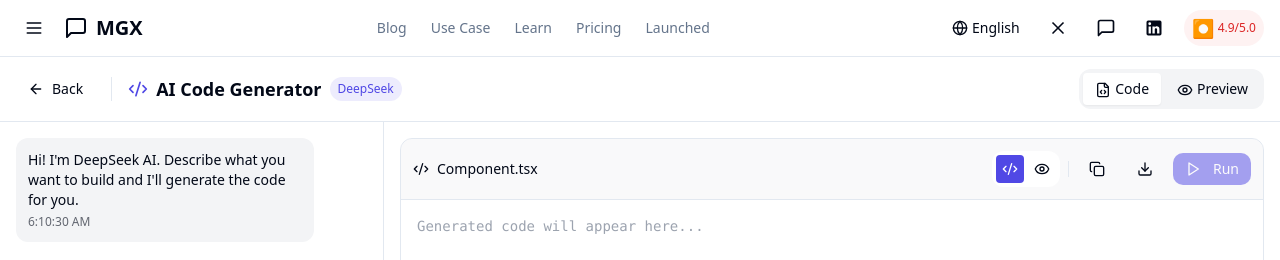
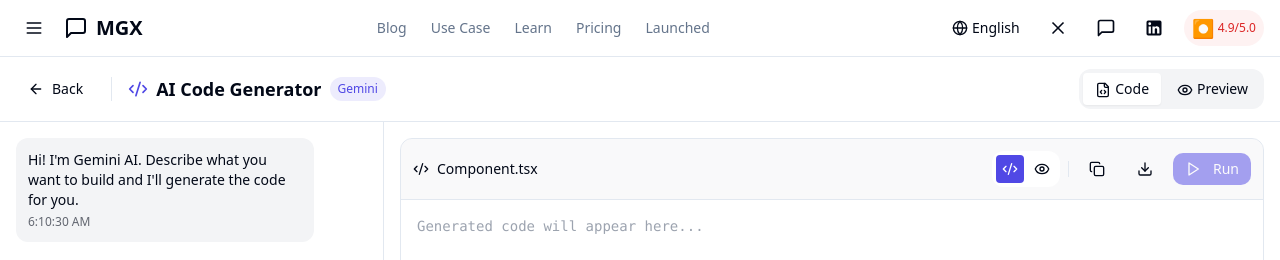
Before and after one commit to karthikr194/react-mgx-clone, a React (Vite) app: page /code-generator in a window 1280 px wide. Shown: the top 260 px of the page. Built offline with nearby package versions, Linux system fonts and the light colour scheme; the HTML template or start-up script is replaced by a standard one.

Commit message:
Refactor: Switch to Gemini API

```diff
--- a/src/components/Hero.tsx
+++ b/src/components/Hero.tsx
@@ -12,11 +12,11 @@ const agents = [
 ];
 
 const models = [
+  "Gemini",
   "DeepSeek",
   "Claude Sonnet 4",
   "GPT-4",
   "Claude Opus",
-  "Gemini Pro",
 ];
 
 const Hero = () => {
@@ -66,10 +66,10 @@ const Hero = () => {
       return;
     }
 
-    if (selectedModel !== "DeepSeek") {
+    if (selectedModel !== "Gemini") {
       toast({
         title: "Model Not Supported",
-        description: "Currently only DeepSeek model is supported for code generation",
+        description: "Currently only Gemini model is supported for code generation",
         variant: "destructive",
       });
       return;
--- a/src/pages/CodeGenerator.tsx
+++ b/src/pages/CodeGenerator.tsx
@@ -28,7 +28,7 @@ const CodeGenerator = () => {
     {
       id: "1",
       role: "assistant",
-      content: "Hi! I'm DeepSeek AI. Describe what you want to build and I'll generate the code for you.",
+      content: "Hi! I'm Gemini AI. Describe what you want to build and I'll generate the code for you.",
       timestamp: new Date(),
     }
   ]);
@@ -246,7 +246,7 @@ const CodeGenerator = () => {
                 <Code2 className="h-5 w-5 text-primary" />
                 <h1 className="text-lg font-semibold">AI Code Generator</h1>
                 <span className="text-xs px-2 py-1 bg-primary/10 text-primary rounded-full">
-                  DeepSeek
+                  Gemini
                 </span>
               </div>
             </div>
```
Also changed, not shown: 1 other file (tests, documents, lock files or other folders).
